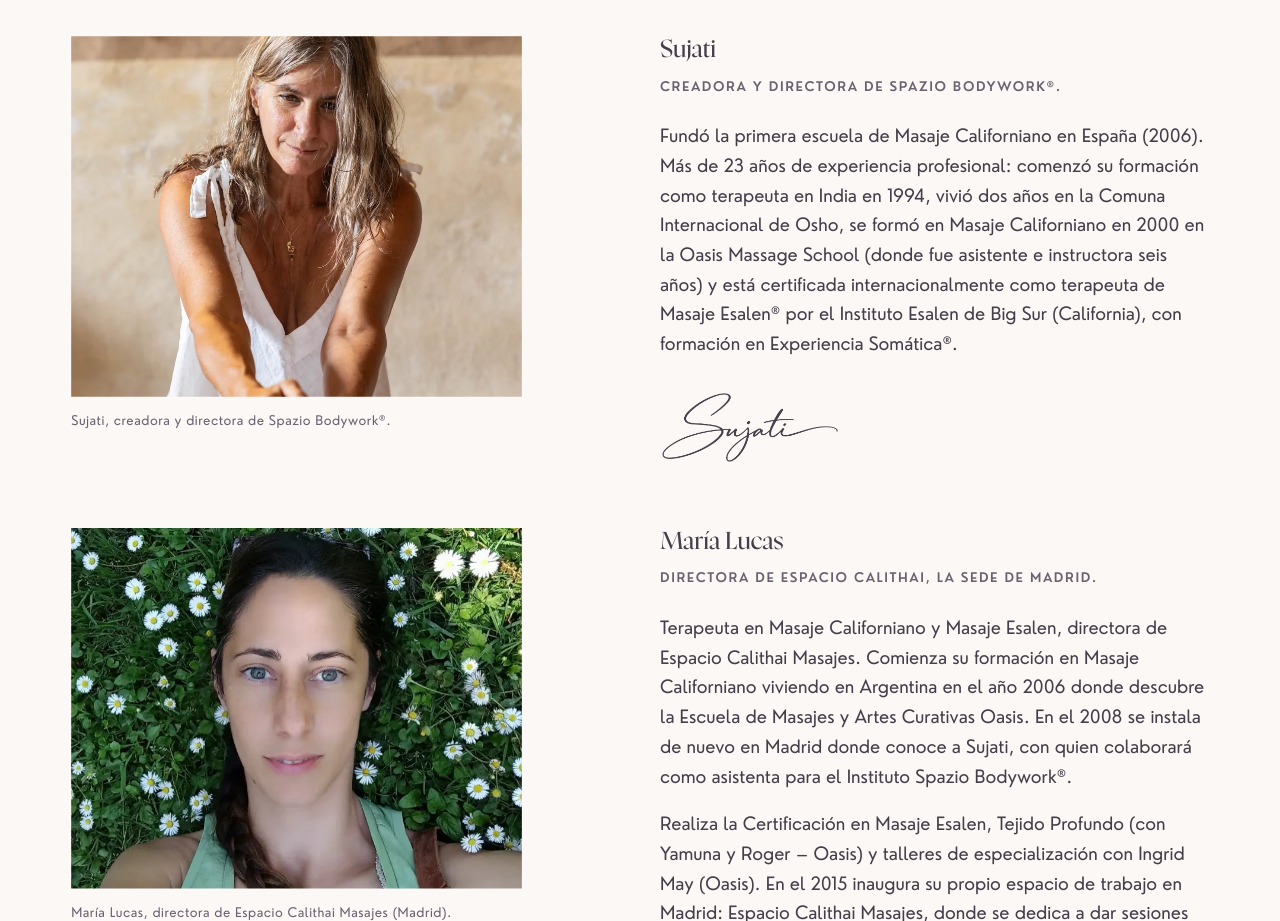
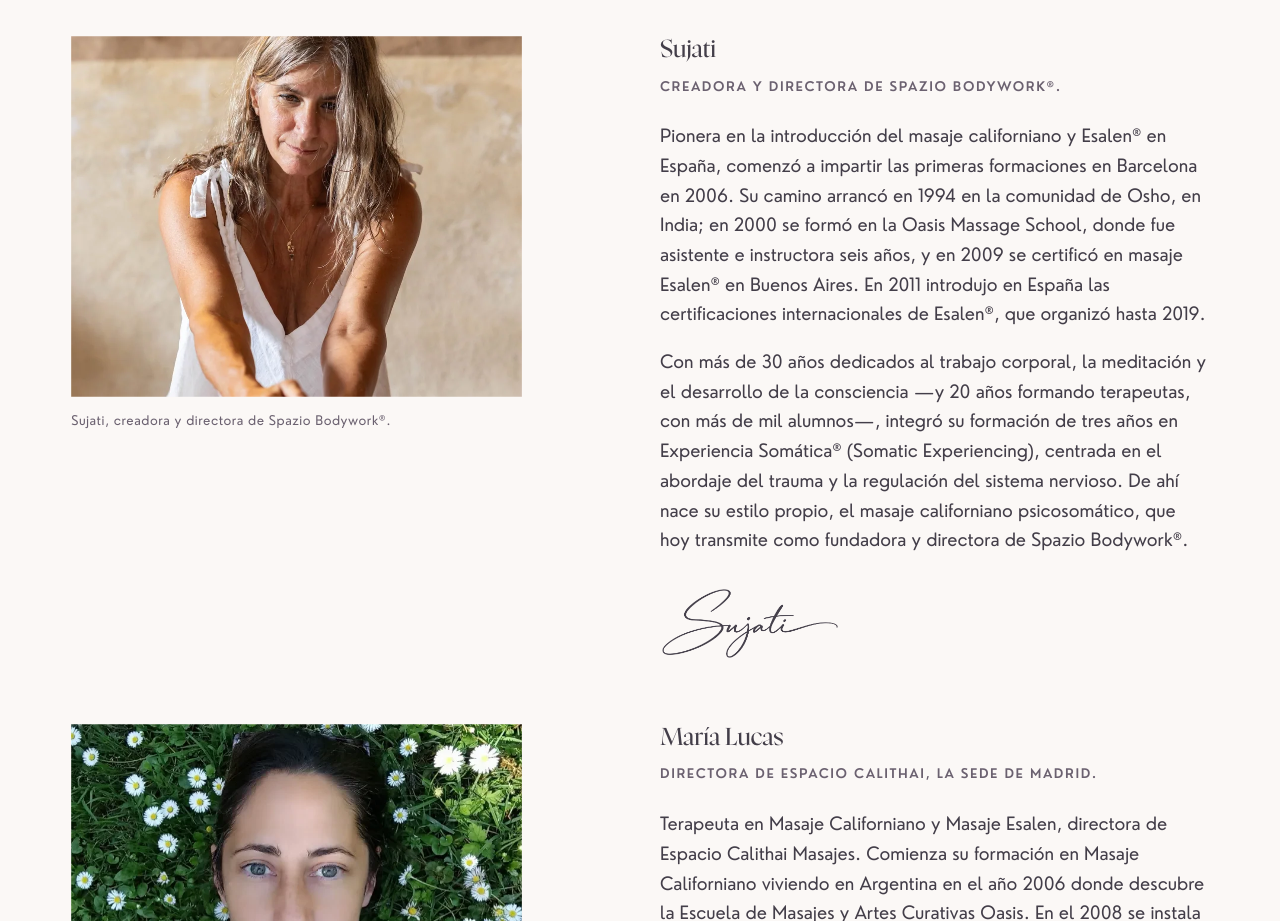
Before and after one commit to WeavesDV/spazio-landings, a plain HTML site: page formacion-anual/index.html in a window 1280 px wide. Shown: the part 8040-8961 px from the top of the page. Drawn offline with Linux system fonts and the light colour scheme.

Commit message:
Formacion Anual: ficha de Sujati con su trayectoria, en dos parrafos

```diff
--- a/formacion-anual/index.html
+++ b/formacion-anual/index.html
@@ -380,7 +380,8 @@
         <div class="person">
           <h3>Sujati</h3>
           <p class="role">Creadora y directora de Spazio Bodywork®.</p>
-          <p>Fundó la primera escuela de Masaje Californiano en España (2006). Más de 23 años de experiencia profesional: comenzó su formación como terapeuta en India en 1994, vivió dos años en la Comuna Internacional de Osho, se formó en Masaje Californiano en 2000 en la Oasis Massage School (donde fue asistente e instructora seis años) y está certificada internacionalmente como terapeuta de Masaje Esalen® por el Instituto Esalen de Big Sur (California), con formación en Experiencia Somática®.</p>
+          <p>Pionera en la introducción del masaje californiano y Esalen® en España, comenzó a impartir las primeras formaciones en Barcelona en 2006. Su camino arrancó en 1994 en la comunidad de Osho, en India; en 2000 se formó en la Oasis Massage School, donde fue asistente e instructora seis años, y en 2009 se certificó en masaje Esalen® en Buenos Aires. En 2011 introdujo en España las certificaciones internacionales de Esalen®, que organizó hasta 2019.</p>
+          <p>Con más de 30 años dedicados al trabajo corporal, la meditación y el desarrollo de la consciencia —y 20 años formando terapeutas, con más de mil alumnos—, integró su formación de tres años en Experiencia Somática® (Somatic Experiencing), centrada en el abordaje del trauma y la regulación del sistema nervioso. De ahí nace su estilo propio, el masaje californiano psicosomático, que hoy transmite como fundadora y directora de Spazio Bodywork®.</p>
           <figure class="signature">
             <img src="img/sujati-signature-plum.png" width="1394" height="567" loading="lazy" alt="Firma de Sujati.">
           </figure>
```
